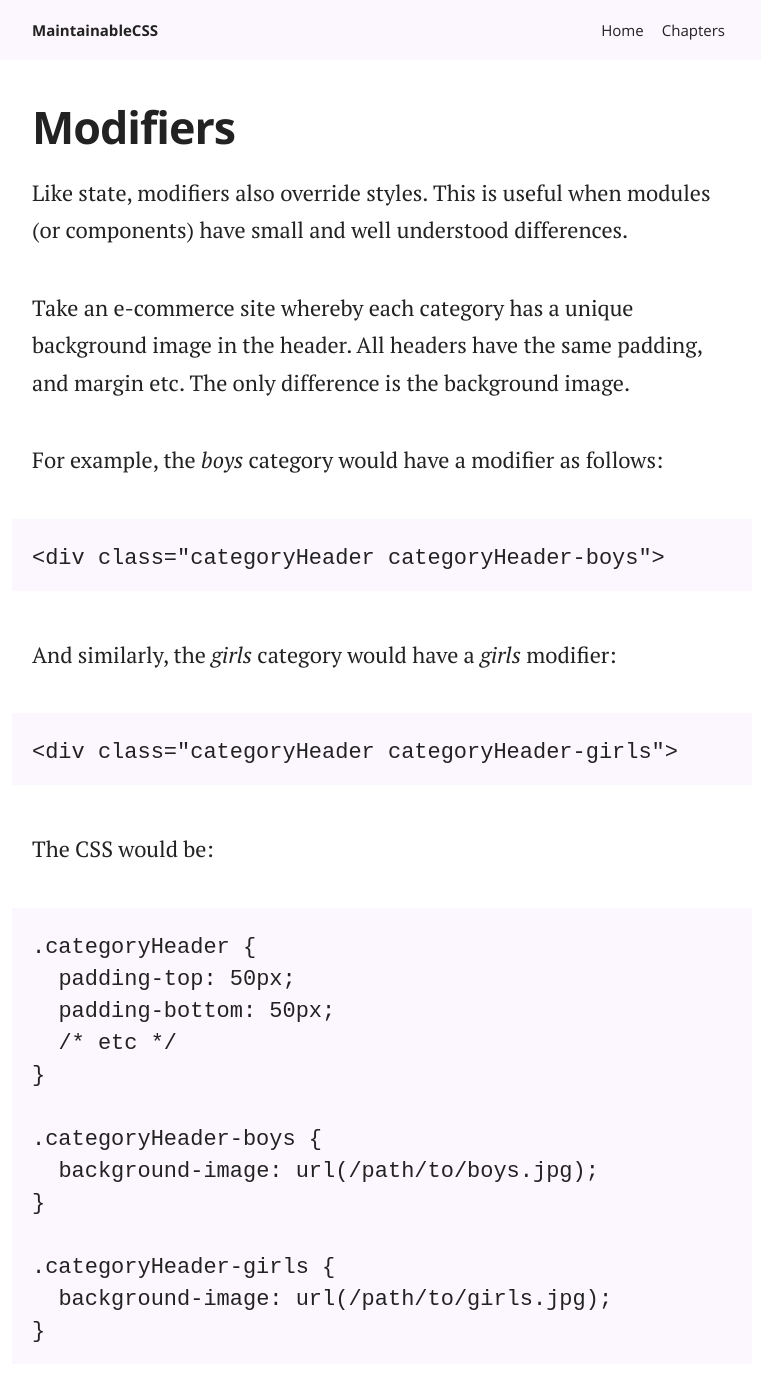
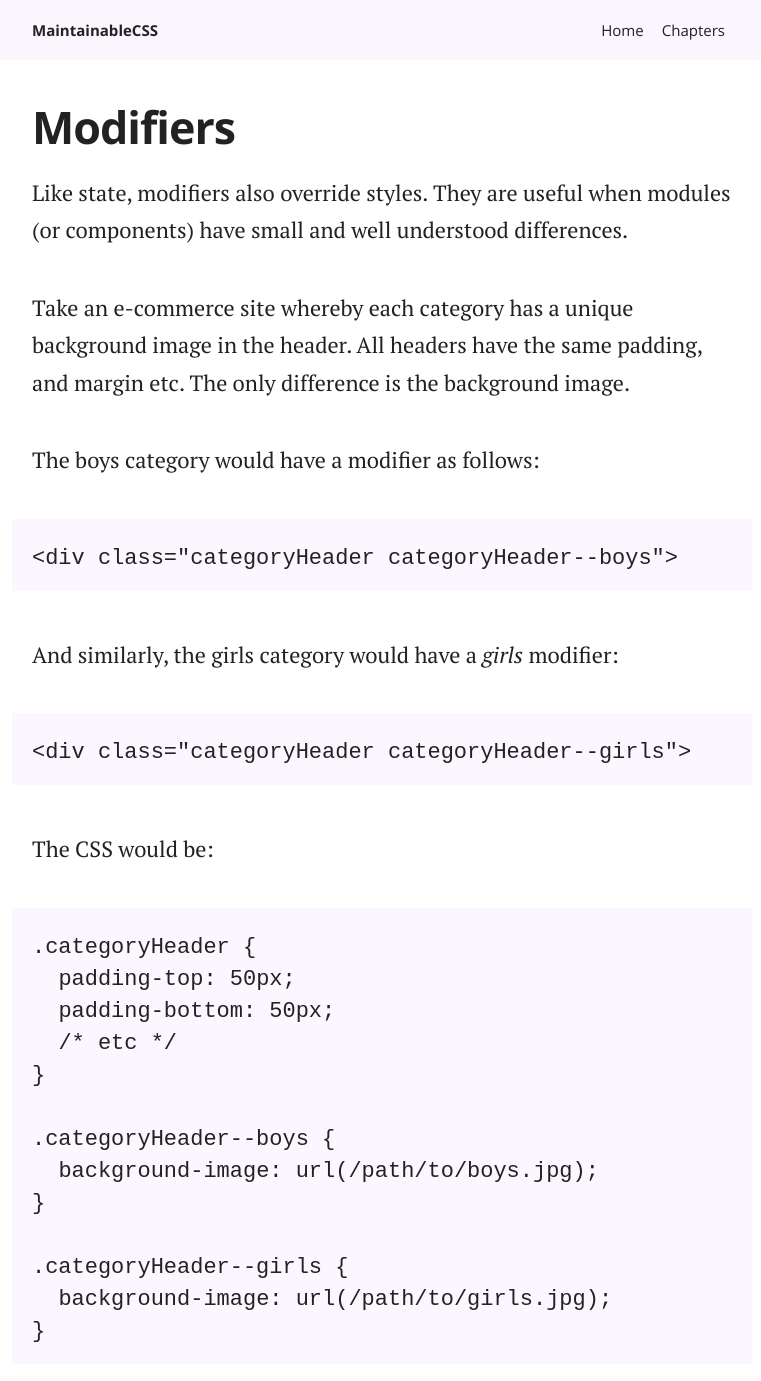
Before and after one commit to adamsilver/maintainablecss.com-jekyll, a Jekyll site: the page built from _chapters/08-modifiers.md, in a window 1280 px wide and 1400 px high. Shown: the top 1381 px of the window, without its empty margins (258-1019 px from the left). Built offline with Jekyll 4.4.1, drawn with Linux system fonts in a browser that asks for light colours; some of the changed text lies outside the part shown.

Commit message:
Updated modifier to use --

```diff
--- a/_chapters/08-modifiers.md
+++ b/_chapters/08-modifiers.md
@@ -6,17 +6,17 @@ permalink: /chapters/modifiers/
 description: Use modifiers to change appearance based on slight differences.
 ---
 
-Like state, modifiers also override styles. This is useful when modules (or components) have small and well understood differences.
+Like state, modifiers also override styles. They are useful when modules (or components) have small and well understood differences.
 
 Take an e-commerce site whereby each category has a unique background image in the header. All headers have the same padding, and margin etc. The only difference is the background image.
 
-For example, the *boys* category would have a modifier as follows:
+The boys category would have a modifier as follows:
 
-	<div class="categoryHeader categoryHeader-boys">
+	<div class="categoryHeader categoryHeader--boys">
 
-And similarly, the *girls* category would have a *girls* modifier:
+And similarly, the girls category would have a *girls* modifier:
 
-	<div class="categoryHeader categoryHeader-girls">
+	<div class="categoryHeader categoryHeader--girls">
 
 The CSS would be:
 
@@ -26,11 +26,11 @@ The CSS would be:
 	  /* etc */
 	}
 
-	.categoryHeader-boys {
+	.categoryHeader--boys {
 	  background-image: url(/path/to/boys.jpg);
 	}
 
-	.categoryHeader-girls {
+	.categoryHeader--girls {
 	  background-image: url(/path/to/girls.jpg);
 	}
 
@@ -44,11 +44,11 @@ We can use the same approach for buttons. Most sites have a primary and secondar
 	  /* etc */
 	}
 
-	.button-primary {
+	.button--primary {
 	  background-color: green;
 	}
 
-	.button-secondary {
+	.button--secondary {
 	  background-color: #eee;
 	}
 
```
